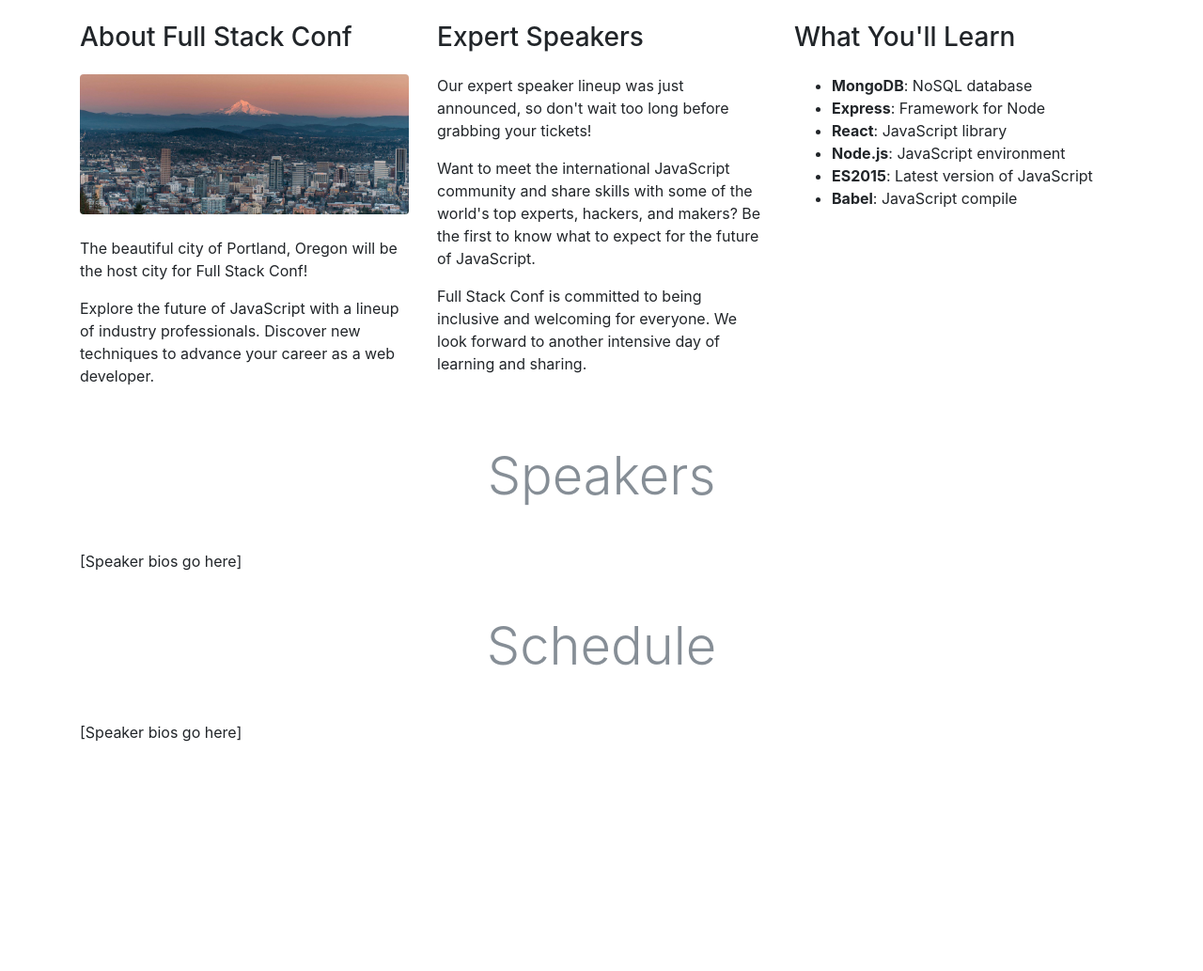
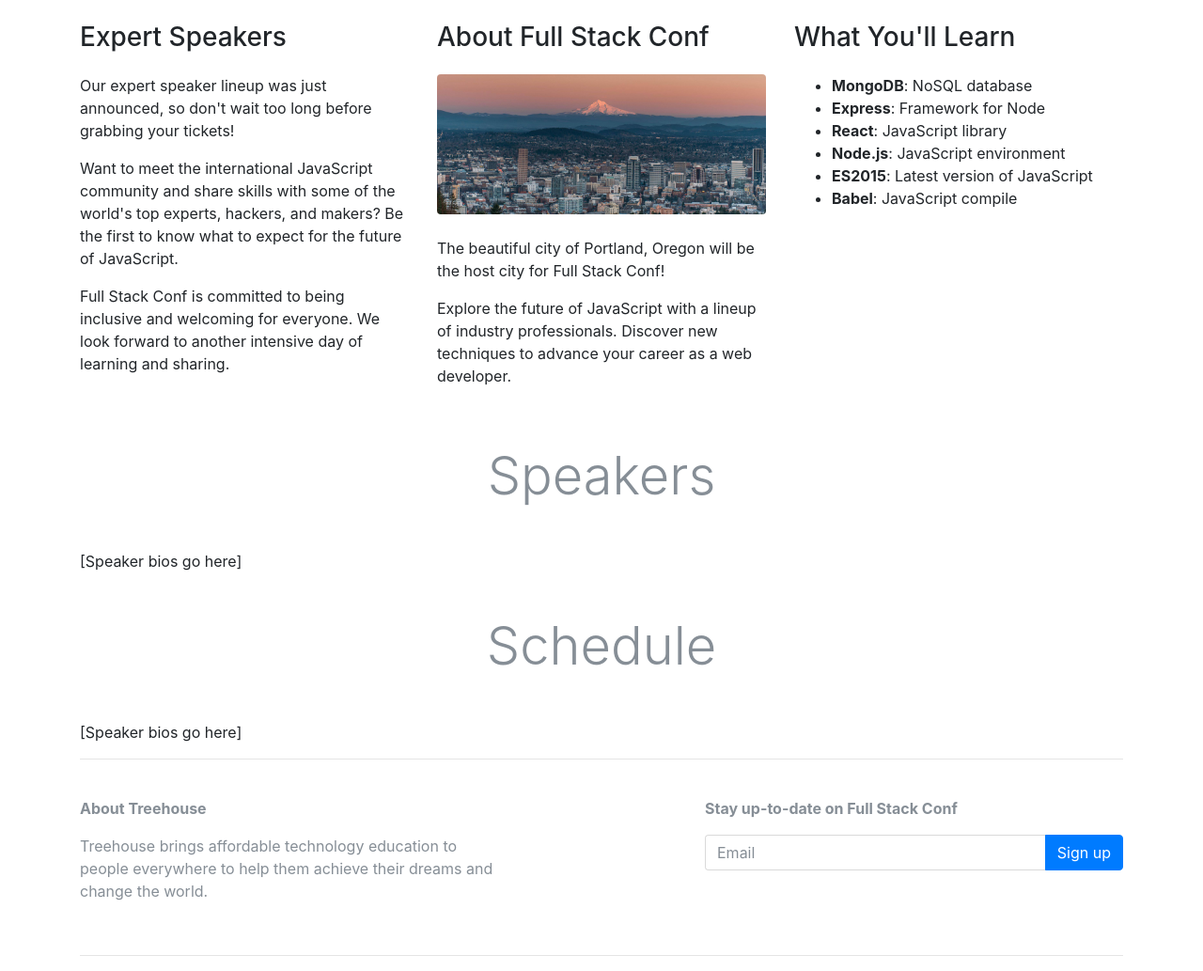
Before and after one commit to g-galvez2018/Full-Stack-Conf---Bootstrap, a plain HTML site: page index.html in a window 1280 px wide. Shown: the whole page at 94% size. Before the commit the page ends 800 px from the top, so only its background shows below. Drawn offline with nearby package versions, Linux system fonts and the light colour scheme.

Commit message:
Added signup form

```diff
--- a/index.html
+++ b/index.html
@@ -13,19 +13,19 @@
     <div class="container pt-4">
      <!-- /about-->
       <div class="row">
-        <div class="col-lg">
+        <div class="col-lg order-lg-2">
           <h3 class="mb-4">About Full Stack Conf</h3>
-          <img class="mb-4 img-fluid rounded" src="img/pdx.jpg" alt="Portland">
+          <img class="mb-4 img-fluid rounded d-none d-sm-block" src="img/pdx.jpg" alt="Portland">
 		      <p>The beautiful city of Portland, Oregon will be the host city for Full Stack Conf!</p>
 		      <p>Explore the future of JavaScript with a lineup of industry professionals. Discover new techniques to advance your career as a web developer.</p>
         </div>
-        <div class="col-lg">
+        <div class="col-lg order-lg-1">
           <h3 class="mb-4">Expert Speakers</h3>
   	      <p>Our expert speaker lineup was just announced, so don't wait too long before grabbing your tickets!</p>
 		      <p>Want to meet the international JavaScript community and share skills with some of the world's top experts, hackers, and makers? Be the first to know what to expect for the future of JavaScript.</p>
 		      <p>Full Stack Conf is committed to being inclusive and welcoming for everyone. We look forward to another intensive day of learning and sharing.</p>
         </div>
-        <div class="col-lg">
+        <div class="col-lg order-lg-3">
           <h3 class="mb-4">What You'll Learn</h3>
 		      <ul>
 		      	<li><strong>MongoDB</strong>: NoSQL database</li>
@@ -47,6 +47,27 @@
         [Speaker bios go here]
         <!--/ schedule-->
 
+        <!-- signup form -->
+        <hr>
+        <div class="row py-4 text-muted">
+          <div class="col-md col-xl-5">
+            <p><strong>About Treehouse</strong></p>
+            <p>Treehouse brings affordable technology education to people everywhere to help them achieve their dreams and change the world.</p>
+          </div>
+          <div class="col-md col-xl-5 ml-auto">
+            <p><strong>Stay up-to-date on Full Stack Conf</strong></p>
+            <div class="input-group">
+              <input type="text" class="form-control" placeholder="Email">
+              <span class="input-group-btn">
+                <button class="btn btn-primary" type="button">Sign up</button>
+              </span>
+            </div>
+          </div>
+        </div>
+        <hr><!-- /signup form -->
+
+
+
     </div> <!-- /.container-->
 
 
```
